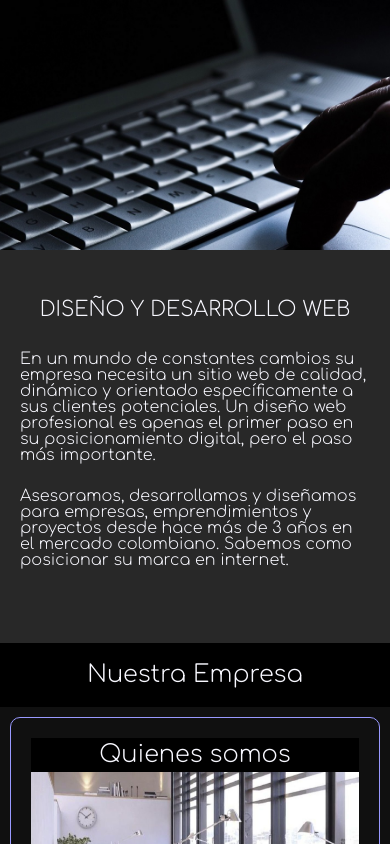
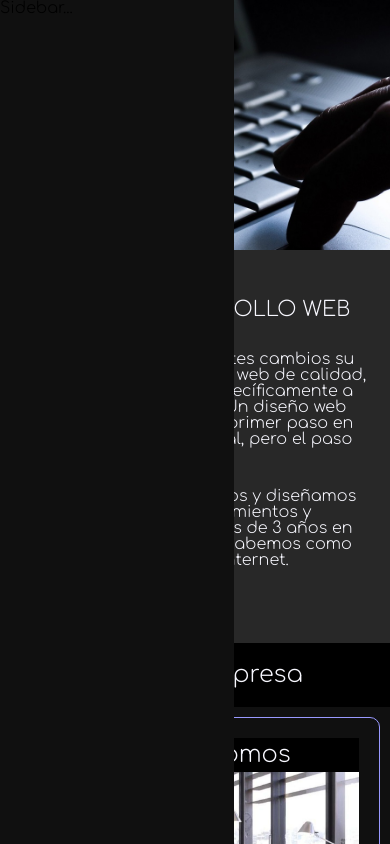
Before and after one commit to LedicaCo/NexoCreative, a React (Vite) app: page / in a window 390 px wide. Shown: the top 844 px of the page. Built offline with nearby package versions, Linux system fonts and the light colour scheme.

Commit message:
Actualización repositorio

```diff
--- a/src/assets/css/sidebar.css
+++ b/src/assets/css/sidebar.css
@@ -1,4 +1,4 @@
-/* .sidebar {
+.sidebar {
     position: fixed;
     width: 60vw;
     height: 100vh;
@@ -6,16 +6,17 @@
     z-index: 1;
     display: none;
 
-} */
+}
 
 /* Small devices (landscape phones, less than 768px) */
 @media (max-width: 767.98px) {
     .sidebar {
-        position: fixed;
-        width: 60vw;
-        height: 100vh;
-        background: #101010;
-        z-index: 1;
-        display: none;
+
+    position: fixed;
+    width: 60vw;
+    height: 100vh;
+    background: #101010;
+    z-index: 1;
+    display: block;
     }
 }
```
Also changed, not shown: public/mision.jpg.
